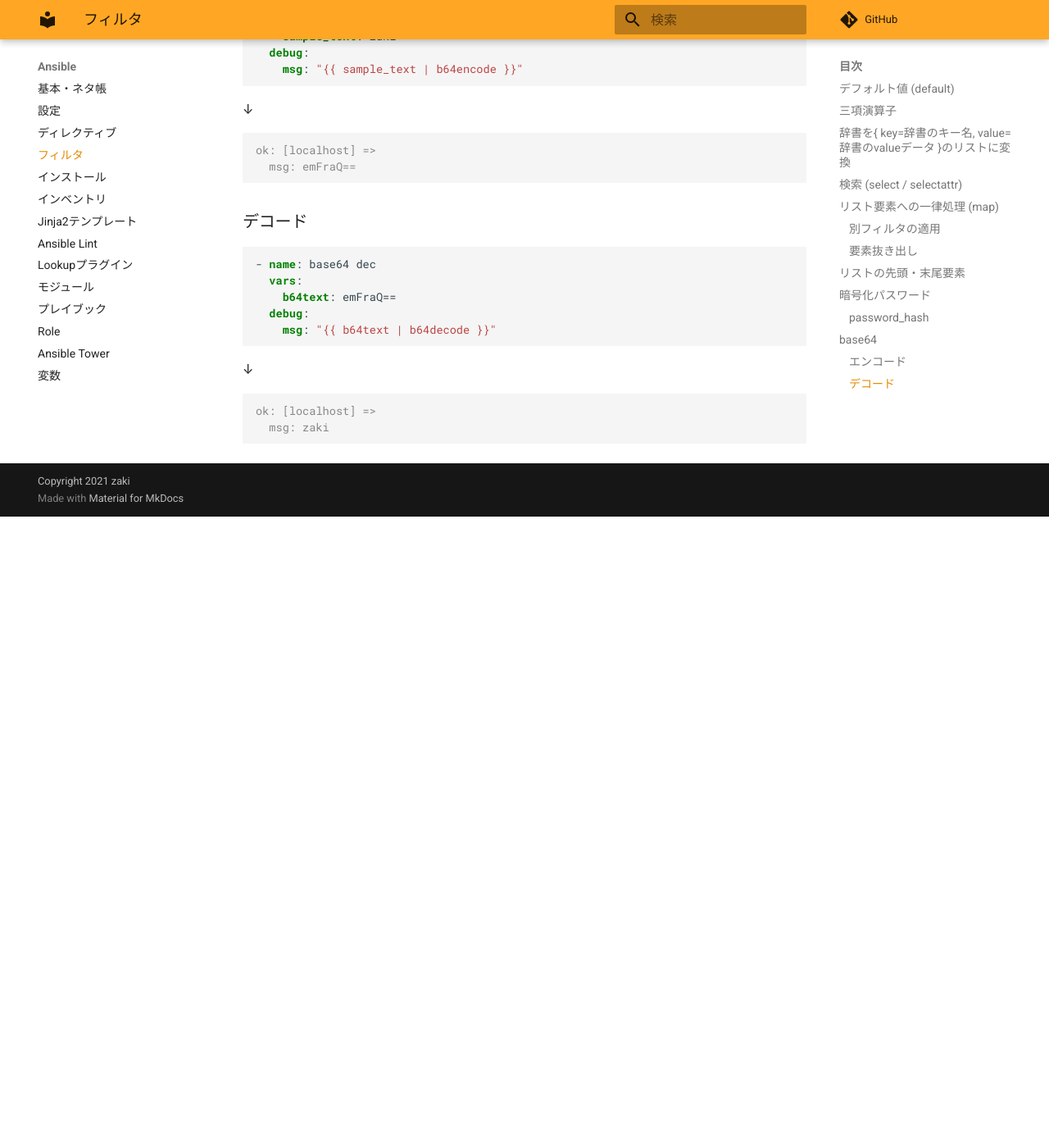
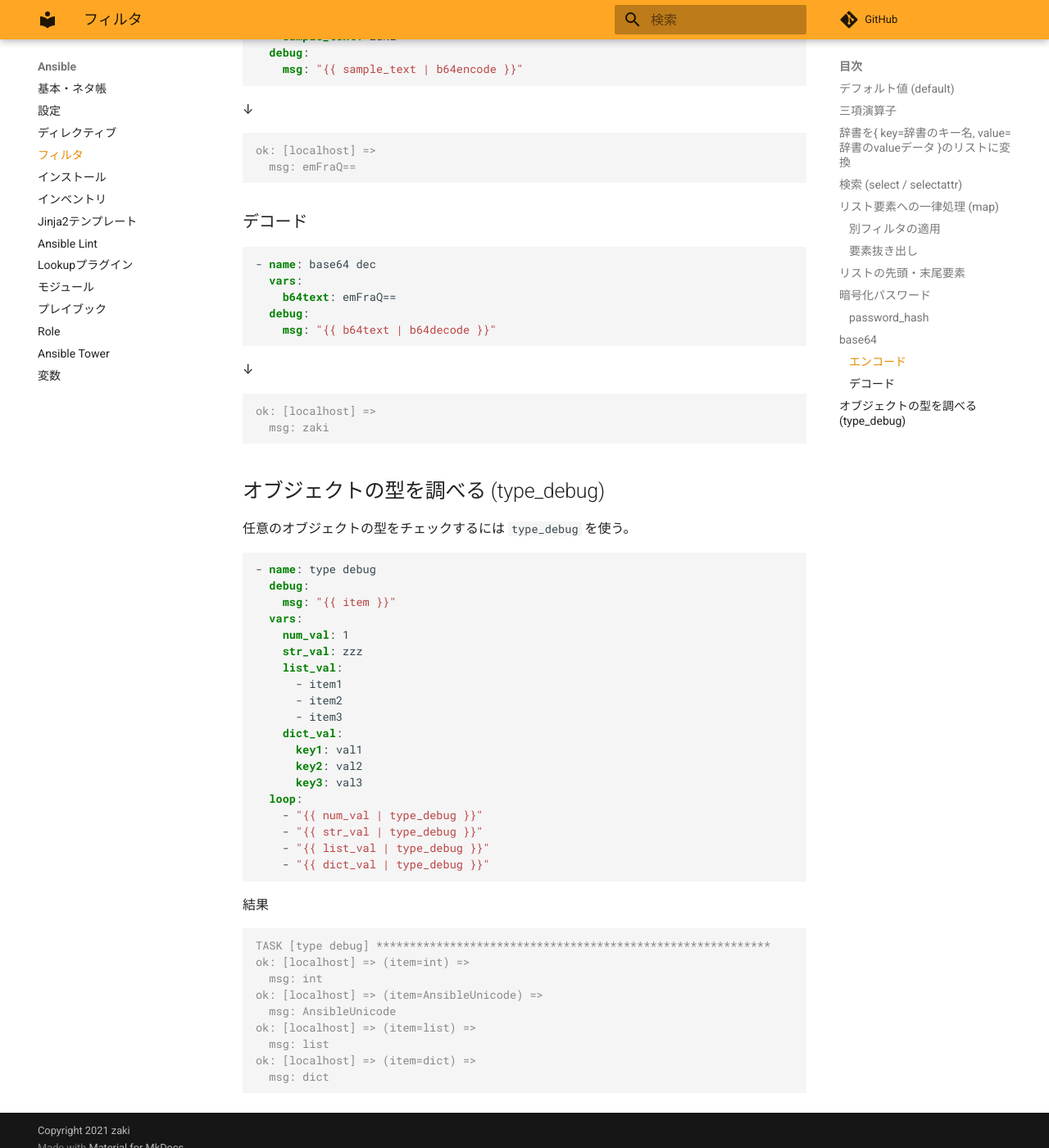
Before and after one commit to zaki-lknr/docs, an MkDocs documentation site: the page built from docs/Ansible/filter.md, in a window 1280 px wide and 1400 px high, scrolled down 5856 px. Shown: the whole window at 82% size. Built offline with MkDocs 1.6.1 and Material for MkDocs 9.7.7, drawn with Linux system fonts in a browser that asks for light colours; comment, search, counter and statistics services are not loaded; before the commit the page ends 6486 px from its top, so only the background shows below that.

Commit message:
add: ansible/filter: type_debug

````diff
--- a/docs/Ansible/filter.md
+++ b/docs/Ansible/filter.md
@@ -294,3 +294,43 @@ ok: [localhost] =>
 ok: [localhost] =>
   msg: zaki
 ```
+
+## オブジェクトの型を調べる (type_debug)
+
+任意のオブジェクトの型をチェックするには `type_debug` を使う。
+
+```yml
+- name: type debug
+  debug:
+    msg: "{{ item }}"
+  vars:
+    num_val: 1
+    str_val: zzz
+    list_val:
+      - item1
+      - item2
+      - item3
+    dict_val:
+      key1: val1
+      key2: val2
+      key3: val3
+  loop:
+    - "{{ num_val | type_debug }}"
+    - "{{ str_val | type_debug }}"
+    - "{{ list_val | type_debug }}"
+    - "{{ dict_val | type_debug }}"
+```
+
+結果
+
+```console
+TASK [type debug] ***********************************************************
+ok: [localhost] => (item=int) =>
+  msg: int
+ok: [localhost] => (item=AnsibleUnicode) =>
+  msg: AnsibleUnicode
+ok: [localhost] => (item=list) =>
+  msg: list
+ok: [localhost] => (item=dict) =>
+  msg: dict
+```
````
